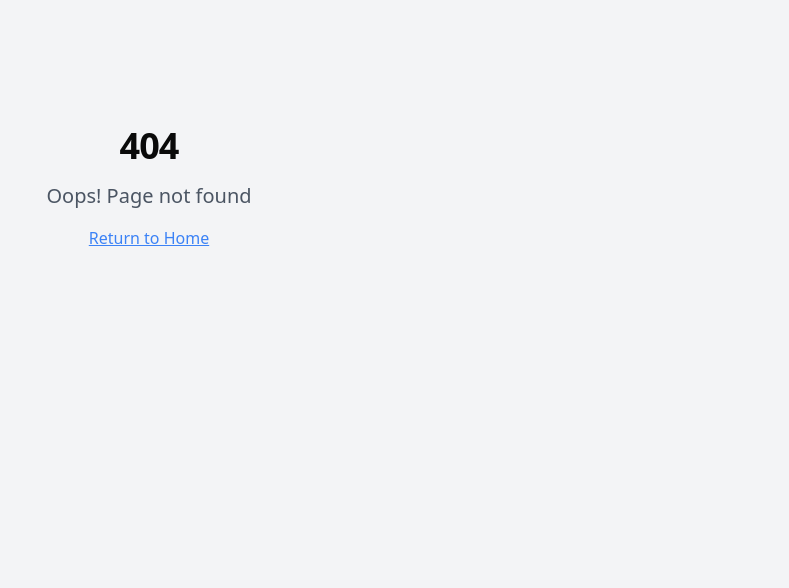
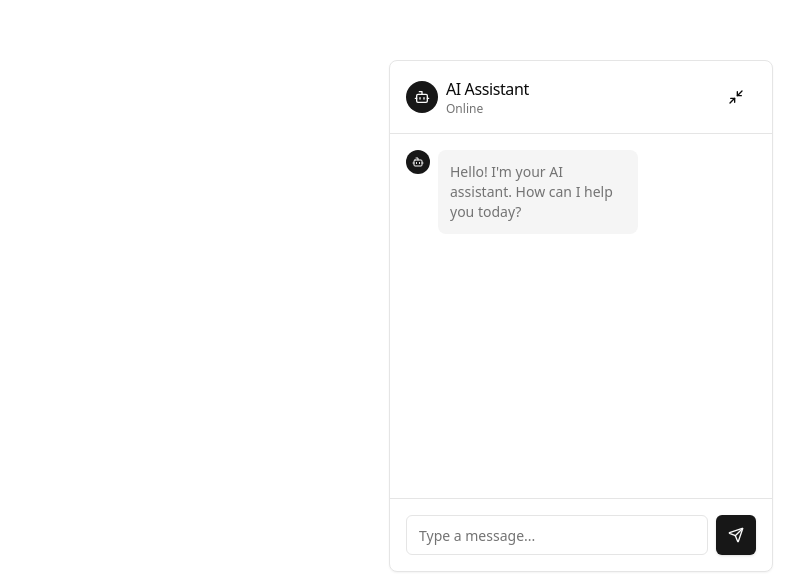
Before and after one commit to crownbugs/chatbase-clone-playground-18, a React (Vite) app: page /chat/1 in a window 1280 px wide. Before the commit this address had no page. Shown: the part 212-800 px from the top of the page, without its empty margins (491-1280 px from the left). Built offline with nearby package versions, Linux system fonts and the light colour scheme.

Commit message:
Fix: Ensure chatbot ID links correctly
The chatbot ID was not correctly linked, causing a "Page not found" error when the widget was clicked. This change ensures the chatbot ID is properly associated to resolve the 404 error and ensure the widget functions as expected.

```diff
--- a/src/App.tsx
+++ b/src/App.tsx
@@ -6,6 +6,7 @@ import { BrowserRouter, Routes, Route } from "react-router-dom";
 import { AuthProvider } from "@/hooks/useAuth";
 import AppLayout from "@/components/AppLayout";
 import Auth from "@/pages/Auth";
+import Chat from "@/pages/Chat";
 import NotFound from "./pages/NotFound";
 
 const queryClient = new QueryClient();
@@ -20,6 +21,7 @@ const App = () => (
           <Routes>
             <Route path="/" element={<AppLayout />} />
             <Route path="/auth" element={<Auth />} />
+            <Route path="/chat/:chatbotId" element={<Chat />} />
             {/* ADD ALL CUSTOM ROUTES ABOVE THE CATCH-ALL "*" ROUTE */}
             <Route path="*" element={<NotFound />} />
           </Routes>
--- /dev/null
+++ b/src/pages/Chat.tsx
@@ -0,0 +1,20 @@
+import { useParams } from "react-router-dom";
+import ChatWidget from "@/components/ChatWidget";
+import { useState } from "react";
+
+const Chat = () => {
+  const { chatbotId } = useParams<{ chatbotId: string }>();
+  const [isOpen, setIsOpen] = useState(true);
+
+  return (
+    <div className="min-h-screen bg-background">
+      <ChatWidget
+        isOpen={isOpen}
+        onToggle={() => setIsOpen(!isOpen)}
+        agentId={chatbotId || 'demo'}
+      />
+    </div>
+  );
+};
+
+export default Chat;
```
